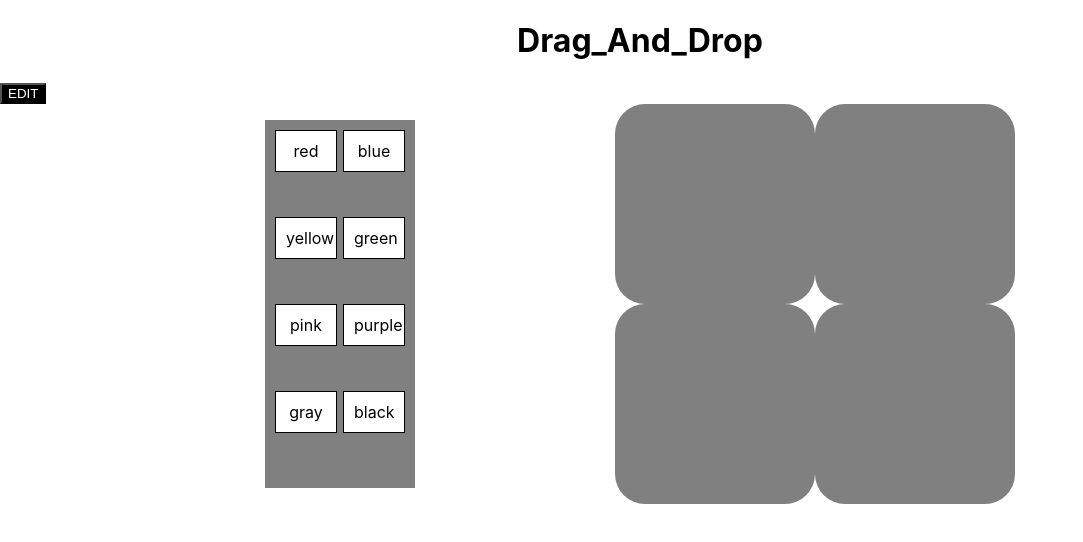
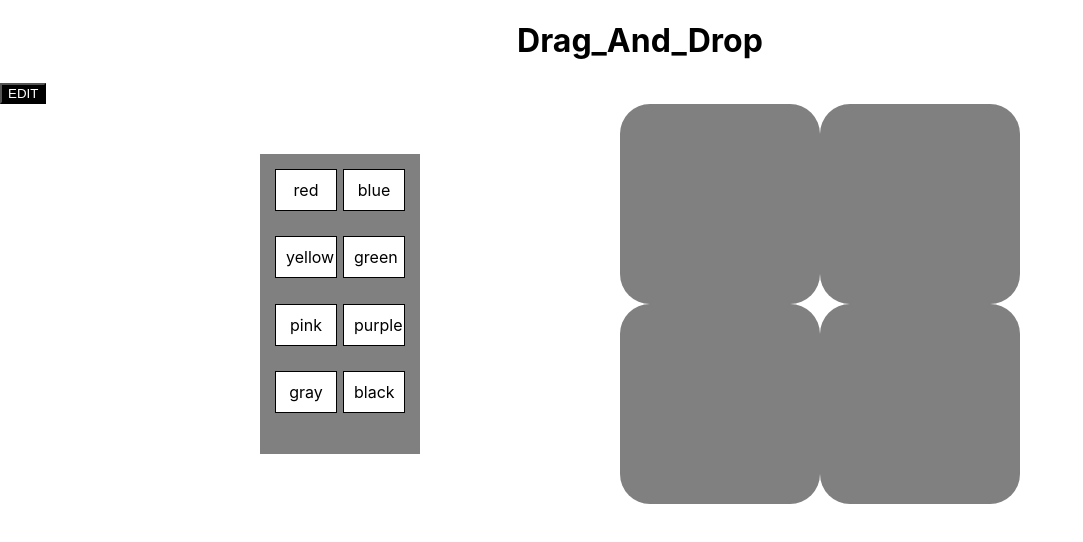
Before and after one commit to 464squad/design-pad, a React (Create React App) app: page / in a window 1280 px wide. Shown: the top 542 px of the page, without its empty margins (0-1083 px from the left). Built offline with nearby package versions, Linux system fonts and the light colour scheme.

Commit message:
updating App.cc

```diff
--- a/src/App.css
+++ b/src/App.css
@@ -9,6 +9,7 @@ h1{
 .editing {
   background-color: red;
   color: white;
+
 }
 
 .no-editing {
@@ -39,8 +40,10 @@ h1{
 .pad-input {
   list-style: none;
   display: flex;
-  padding: 10px;
+  padding: 15px;
   width: 130px;
+  margin-top: 50px;
+  margin-bottom: 50px;
   justify-content: space-between;
   flex-wrap: wrap;
 }
```
